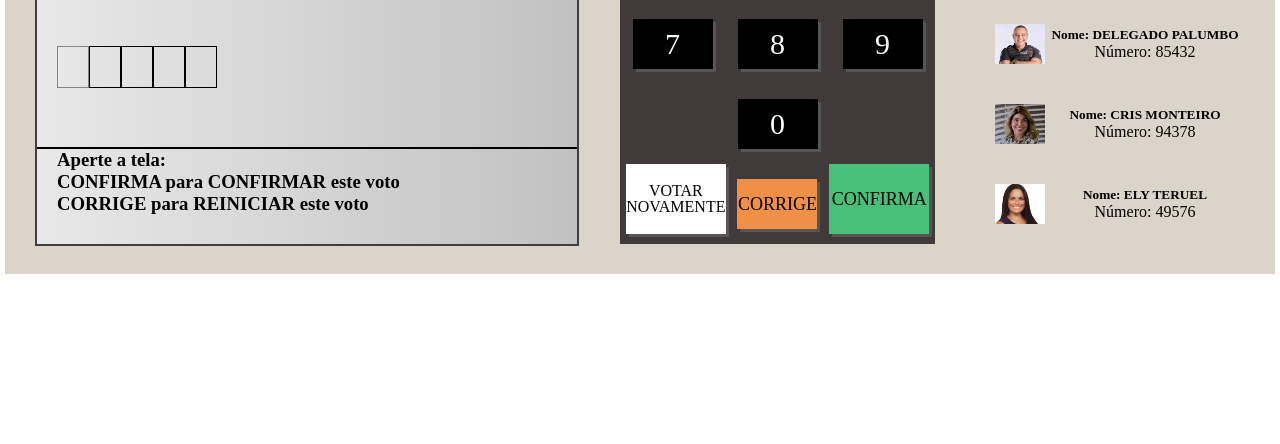
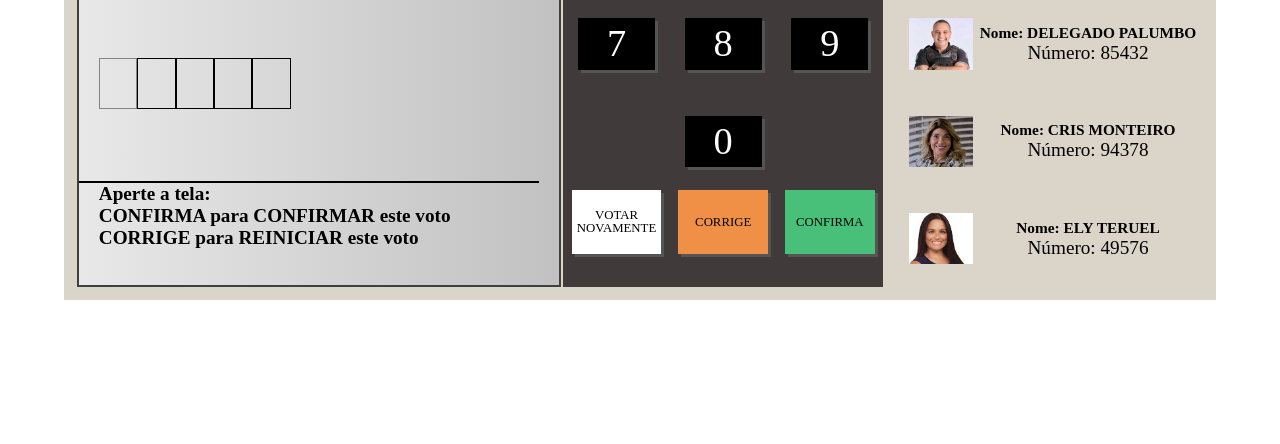
Before and after one commit to pedropdasimoes/UrnaEletronica, a plain HTML site: page index.html in a window 1280 px wide. Shown: the part 356-800 px from the top of the page. Drawn offline with Linux system fonts and the light colour scheme.

Commit message:
Update style.css

```diff
--- a/assets/css/style.css
+++ b/assets/css/style.css
@@ -1,18 +1,21 @@
 *{
     margin: 0px;
     padding: 0px;
+    box-sizing: border-box;
 }
 .divTotal{
+    margin: auto;
     height: 100vh;
+    width: 90%;
     display: flex;
     justify-content: center;
     align-items: center;
 }
 .bodyUrna{
     background-color: #dbd5c9;
-    width: 900px;
-    height: 400px;
-    padding: 30px;
+    width: 65vw;
+    height: 40vw;
+    padding: 1vw;
     display: flex;
     justify-content: space-between;
     align-items: center;
@@ -24,7 +27,7 @@
     border: solid 2px rgb(63, 63, 63);
 }
 .tecladoUrna{
-    width: 35%;
+    width: 25vw;
     height: 100%;
     background: #403A3A;
     display: flex;
@@ -41,10 +44,10 @@
 }
 .button{
     text-align: center;
-    line-height: 50px;
-    font-size: 30px;
-    width: 80px;
-    height: 50px;
+    line-height: 4vw;
+    font-size: 3vw;
+    width: 6vw;
+    height: 4vw;
     color: #FFF;
     background-color: #000;
     box-shadow: 3px 3px 0px #555;
@@ -53,33 +56,35 @@
 .btnBranco{
     background: #FFF;
     color: #000;
-    font-size: 16px;
+    font-size: 1vw;
     text-transform: uppercase;
     text-align: center;
     line-height: 1;
     justify-content: center;
     display: flex;
     align-items: center;
-    width: 100px;
-    height: 70px;
-
+    width: 7vw;
+    height: 5vw;
     align-self: flex-start;
 }
 .btnCorrige{
     background: #F09046;
     color: #000;
-    font-size: 18px;
     text-transform: uppercase;
+    width: 7vw;
+    height: 5vw;
+    line-height: 5vw;
+    font-size: 1vw;
+    align-self: flex-start;
 }
 .btnConfirma{
     background: #48C079;
     color: #000;
-    font-size: 18px;
     text-transform: uppercase;
-    width: 100px;
-    height: 70px;
-    line-height: 70px;
-    font-size: 18px;
+    width: 7vw;
+    height: 5vw;
+    line-height: 5vw;
+    font-size: 1vw;
     align-self: flex-start;
 }
 
@@ -116,21 +121,27 @@
     width: 100%;
 }
 .number{
-    width: 30px;
-    height: 40px;
+    width: 3vw;
+    height: 4vw;
     border: solid 1px #000;
     text-align: center;
-    line-height: 40px;
-    font-size: 28px;
+    line-height: 4vw;
+    font-size: 3.5vw;
     font-weight: 700;
     transition: 0.5s ease;
 }
 .imgVereador img{
     position: absolute;
-    top: 16%;
-    right: 10%;
-    width: 200px;
-    height: 200px;
+    top: 4vw;
+    right: 1vw;
+    width: 16vw;
+    height: 16vw;
+}
+.model1 h1{
+    font-size: 2.5vw;
+}
+h3{
+    font-size: 1.5vw;
 }
 .out{
     display: none;
@@ -151,7 +162,7 @@
     width: 100%;
 }
 .model2 h1{
-    font-size: 40px;
+    font-size: 3vw;
     text-transform: uppercase;
 }
 .piscaH1{
@@ -172,9 +183,9 @@
 .cola{
 
     background-color: #dbd5c9;
-    width: 250px;
-    height: 400px;
-    padding: 30px;
+    width: 25vw;
+    height: 40vw;
+    padding: 1vw;
     display: flex;
     flex-direction: column;
     justify-content: space-between;
@@ -185,8 +196,8 @@
     display: flex;
     justify-content: space-between;
     align-items: center;
-    height: 200px;
-    width: 250px;
+    height: 8vw;
+    width: 23vw;
 }
 .divNomes{
     display: flex;
@@ -196,13 +207,17 @@
     width: 100%;
 }
 .colaModel img{
-    width: 50px;
+    width: 5vw;
 }
 .colaModel:nth-child(1){
     display: none;
 }
-
-
+.colaModel h5{
+    font-size: 1.2vw;
+}
+.colaModel p{
+    font-size: 1.5vw;
+}
 
 .divImg{
     display: flex;
```
